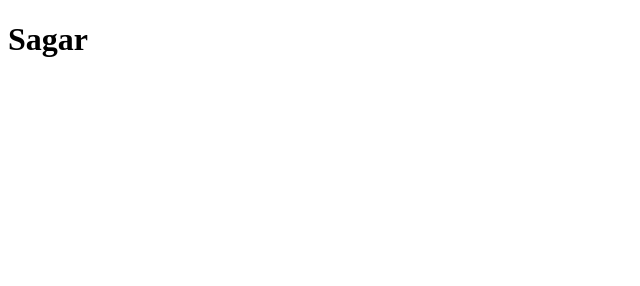
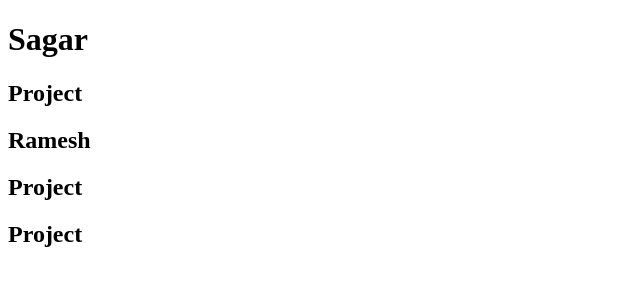
Before and after one commit to Sagar7120/Sagar1, a plain HTML site: page index.html in a window 1280 px wide. Shown: the whole page, without its empty margins (0-640 px from the left). Drawn offline with Linux system fonts and the light colour scheme.

Commit message:
second_commit

```diff
--- a/index.html
+++ b/index.html
@@ -8,5 +8,9 @@
 </head>
 <body>
     <h1>Sagar</h1>
+    <h2>Project</h2>
+    <h2>Ramesh</h2>
+    <h2>Project</h2>
+    <h2>Project</h2>
 </body>
 </html>
```
